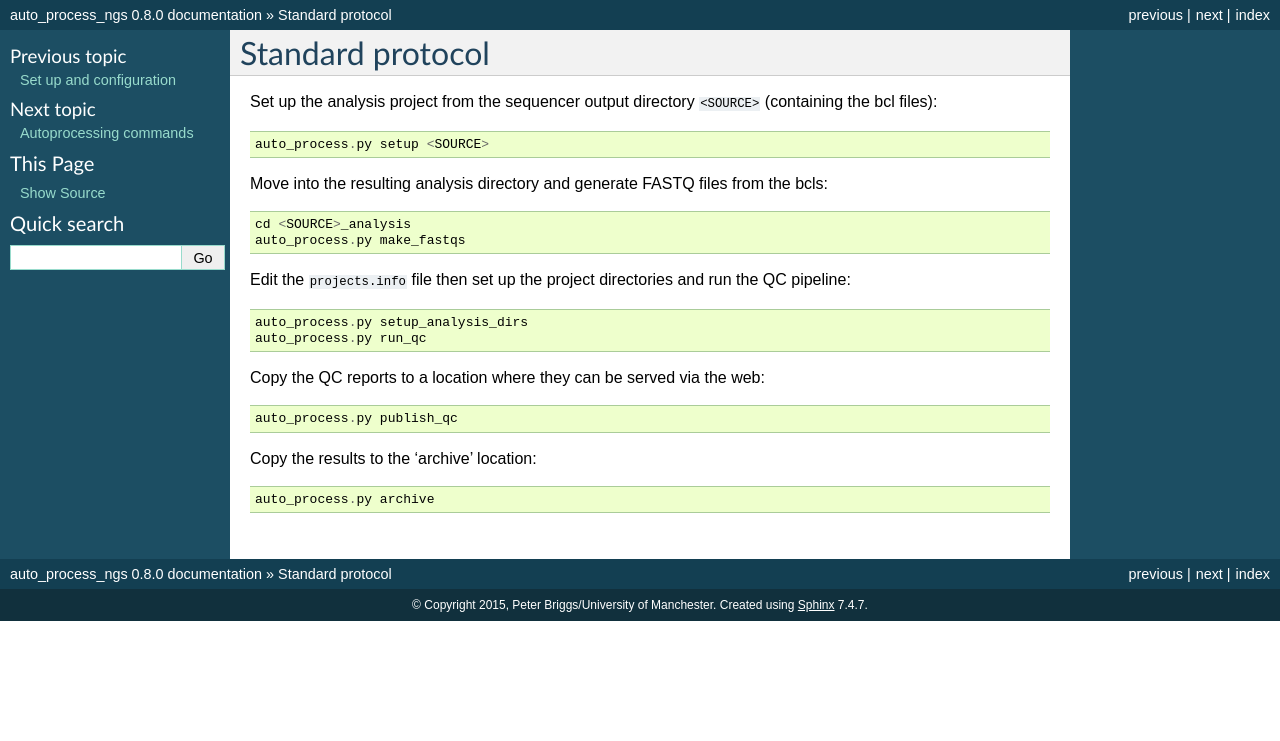
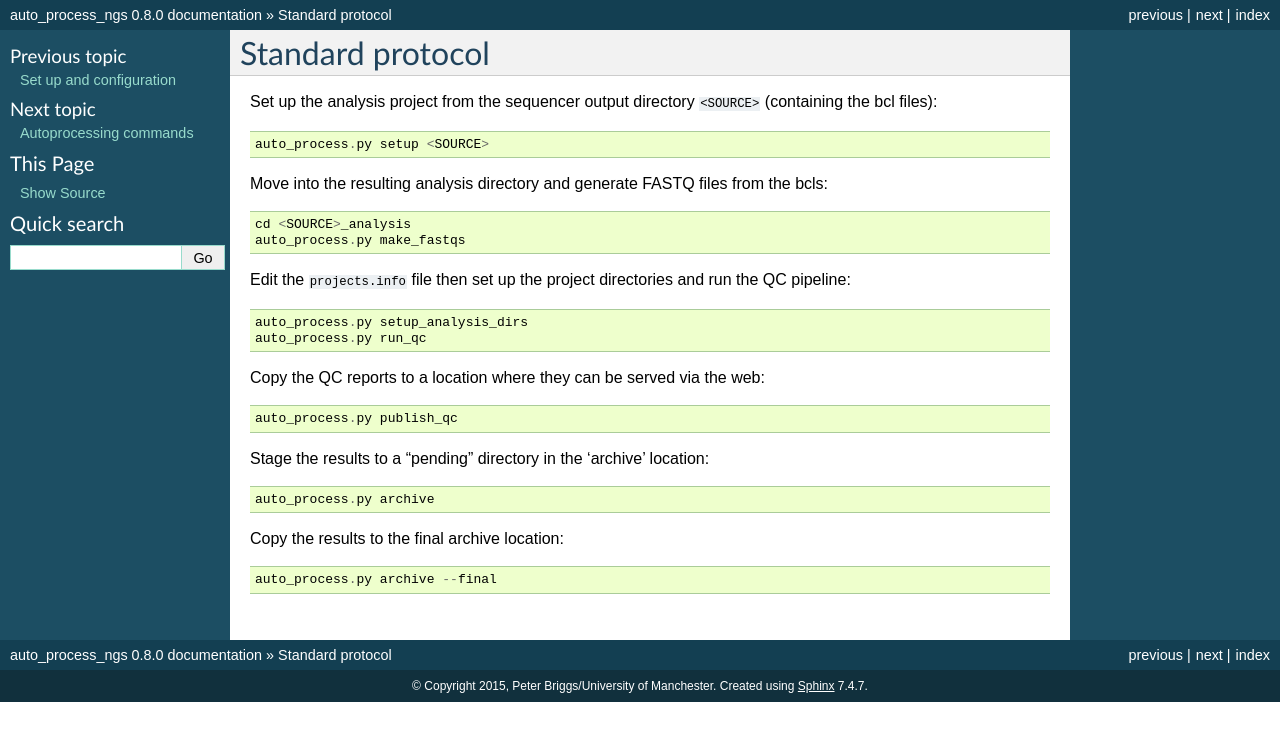
Before and after one commit to fls-bioinformatics-core/auto_process_ngs, a Sphinx documentation site: the page built from docs/source/standard_protocol.rst, in a window 1280 px wide. Shown: the top 741 px of the page. Built offline with Sphinx 7.4.7, drawn with Linux system fonts in a browser that asks for light colours.

Commit message:
Update docs to add reference to "archive --final" option.

```diff
--- a/docs/source/standard_protocol.rst
+++ b/docs/source/standard_protocol.rst
@@ -30,8 +30,14 @@ Copy the QC reports to a location where they can be served via the web:
 
     auto_process.py publish_qc
 
-Copy the results to the 'archive' location:
+Stage the results to a "pending" directory in the 'archive' location:
 
 ::
 
     auto_process.py archive
+
+Copy the results to the final archive location:
+
+::
+
+    auto_process.py archive --final
```
